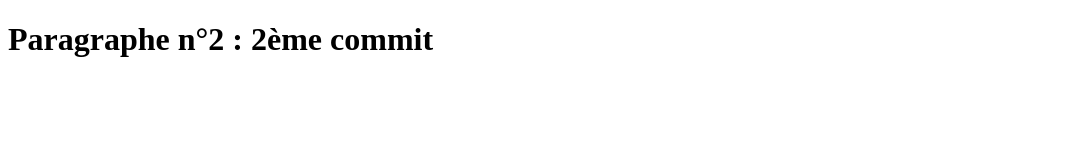
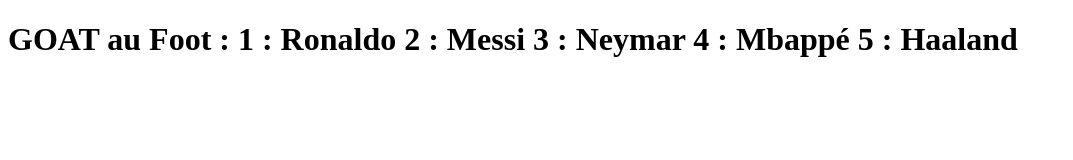
Before and after one commit to mathys-guilbault/githubpage, a plain HTML site: page index.html in a window 1280 px wide. Shown: the whole page, without its empty margins (0-1073 px from the left). Drawn offline with Linux system fonts and the light colour scheme.

Commit message:
GOAT au Foot

```diff
--- a/index.html
+++ b/index.html
@@ -7,7 +7,12 @@
 </head>
 <body>
     <h1>
-        Paragraphe n°2 : 2ème commit
+        GOAT au Foot :
+        1 : Ronaldo
+        2 : Messi
+        3 : Neymar
+        4 : Mbappé
+        5 : Haaland
     </h1>
 </body>
 </html>
```
